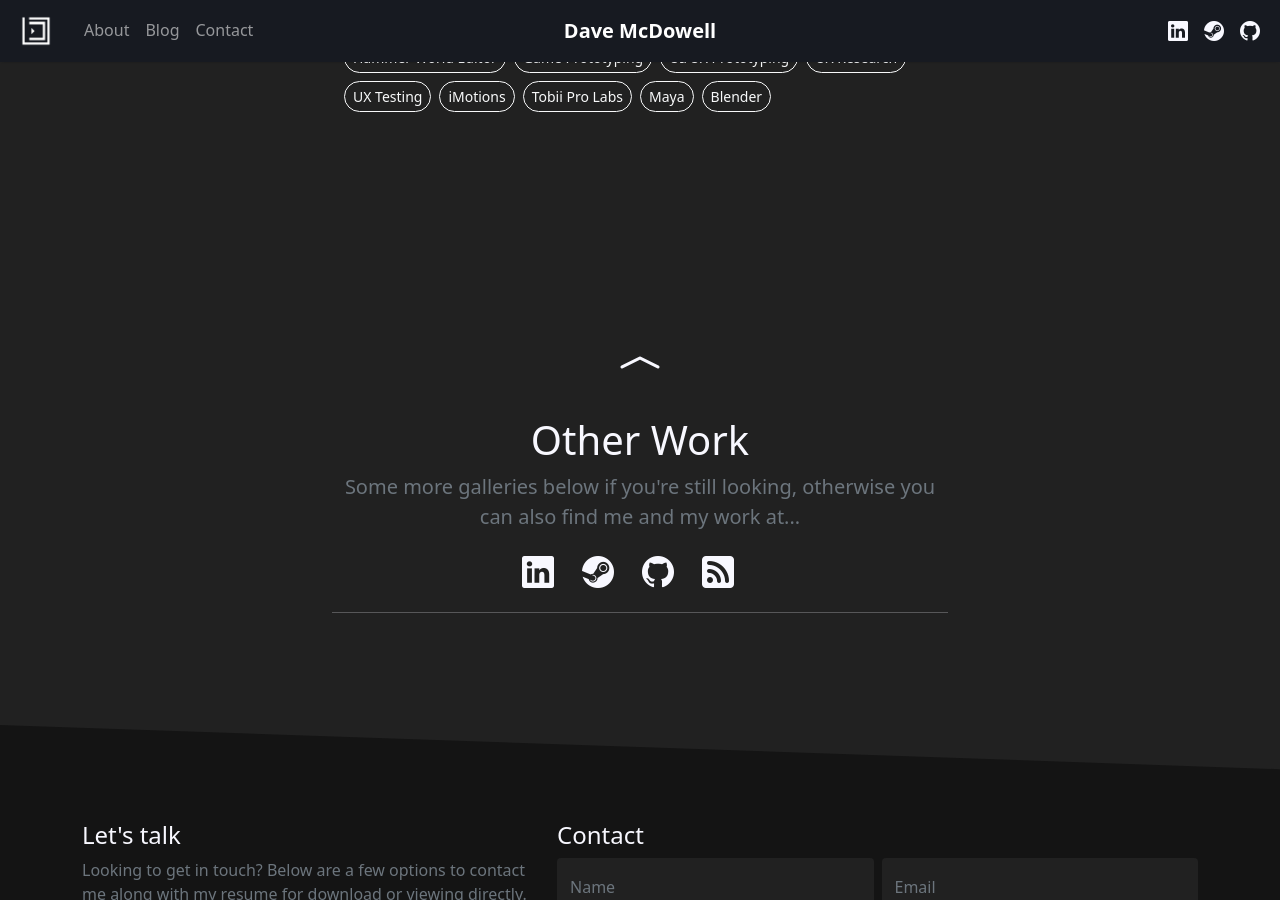
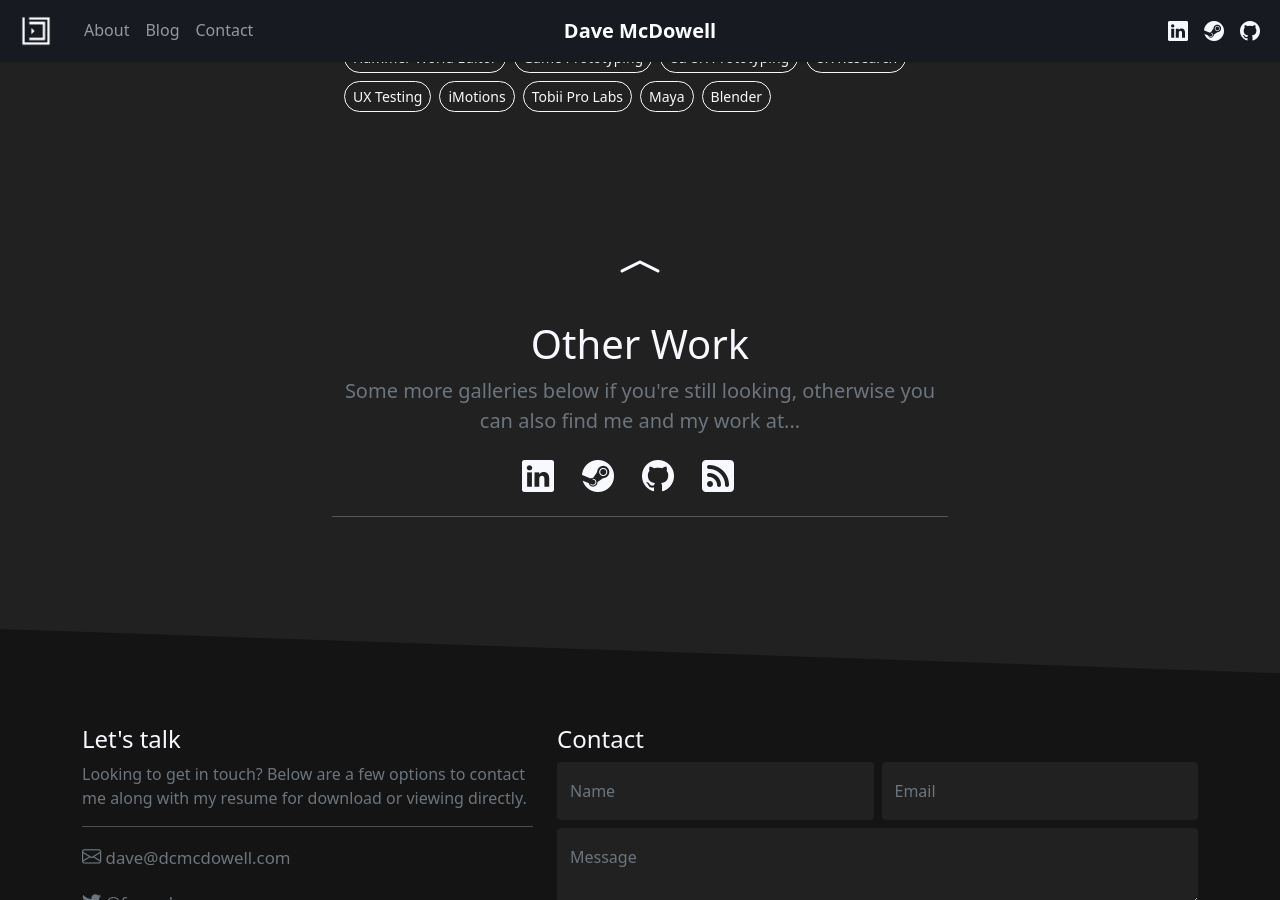
Before and after one commit to davemcdowell/portfolio, a Jekyll site: the page built from about.html, in a window 1280 px wide and 900 px high, scrolled down 2869 px. Built offline with Jekyll 4.4.1, drawn with Linux system fonts in a browser that asks for light colours; nearby versions of some CDN libraries.

Commit message:
Update about.html

```diff
--- a/about.html
+++ b/about.html
@@ -6,7 +6,7 @@ permalink: /about/
 <div class="container">
     <div class="row justify-content-center">
         <div class="col-lg-10 col-lg-offset-1">
-            <section class="jumbotron">
+            <section class="jumbotron pb-0">
                 <div class="container">
                     <div class="mb-5">
                         <h2 class="block-label">About</h2>
```
